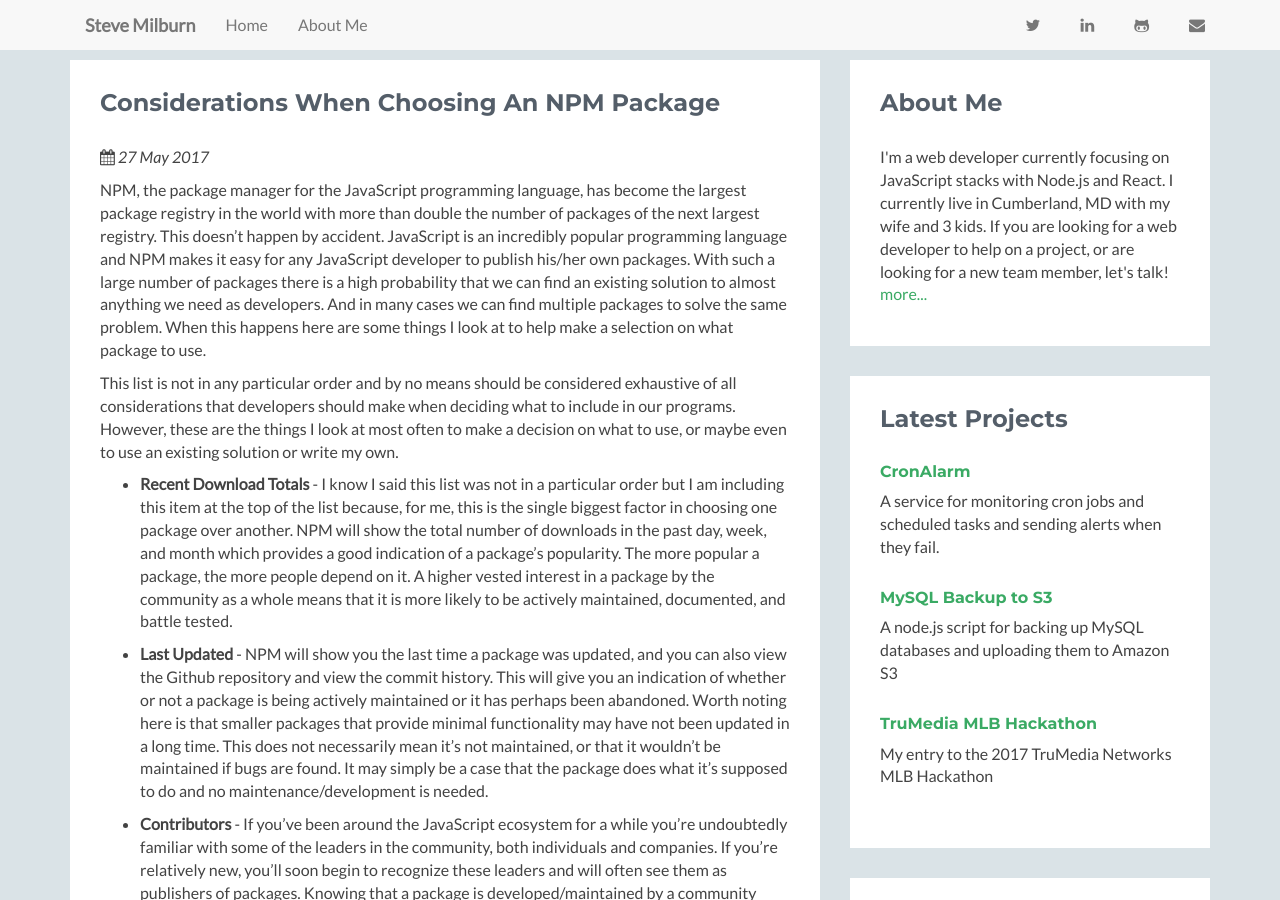
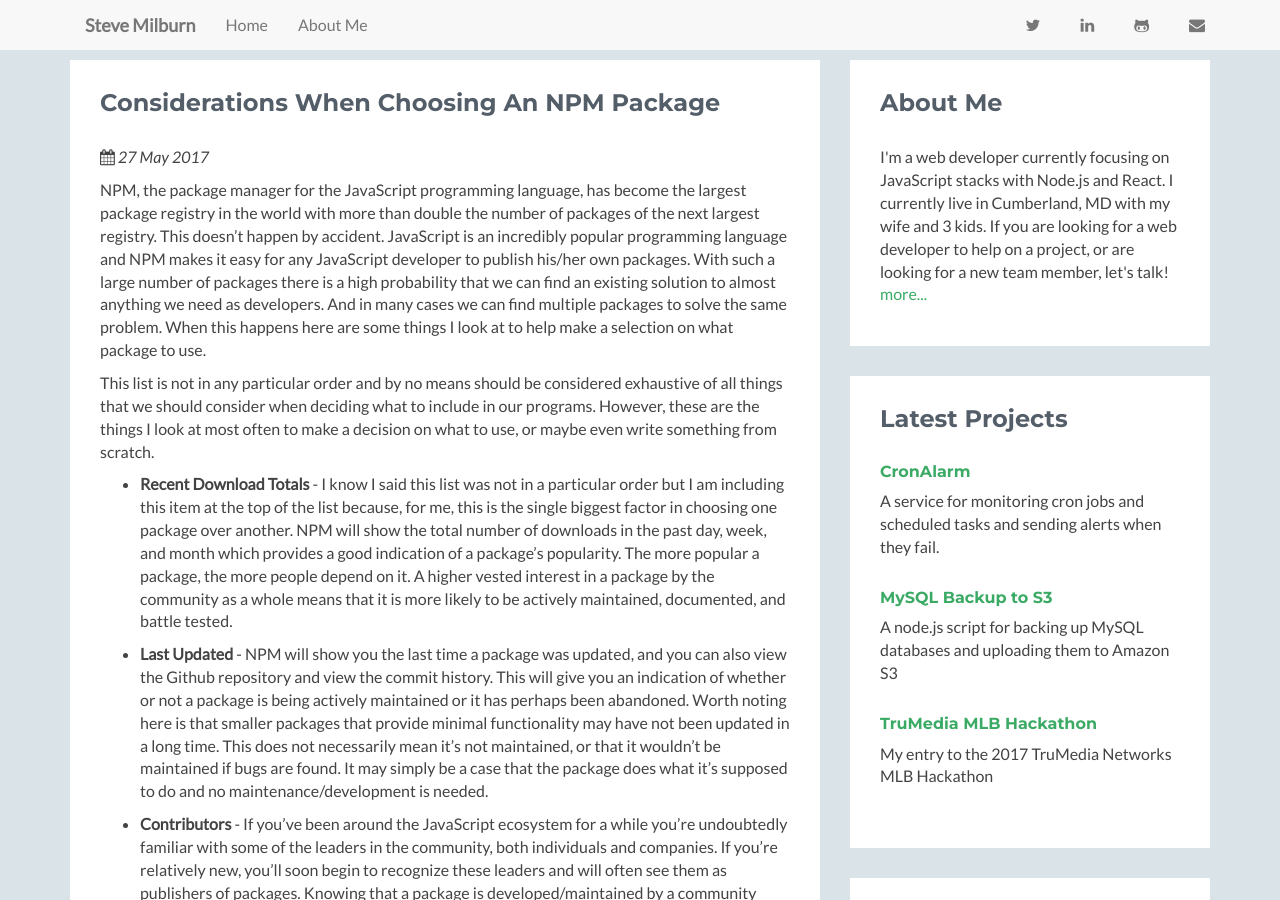
Before and after one commit to stvmlbrn/stvmlbrn.github.io, a Jekyll site: the page built from _posts/2017-5-27-considerations-when-choosing-an-npm-package.md, in a window 1280 px wide and 900 px high. Built offline with Jekyll 4.4.1, drawn with Linux system fonts in a browser that asks for light colours; nearby versions of some CDN libraries; comment, search, counter and statistics services are not loaded.

Commit message:
Content updates

```diff
--- a/_posts/2017-5-27-considerations-when-choosing-an-npm-package.md
+++ b/_posts/2017-5-27-considerations-when-choosing-an-npm-package.md
@@ -14,9 +14,9 @@ many cases we can find multiple packages to solve the same problem. When this ha
 here are some things I look at to help make a selection on what package to use.
 
 This list is not in any particular order and by no means should be considered exhaustive
-of all considerations that developers should make when deciding what to include in our
+of all things that we should consider when deciding what to include in our
 programs. However, these are the things I look at most often to make a decision on what
-to use, or maybe even to use an existing solution or write my own.
+to use, or maybe even write something from scratch.
 
 * **Recent Download Totals** -
 I know I said this list was not in a particular order but I am including this item at the
```
